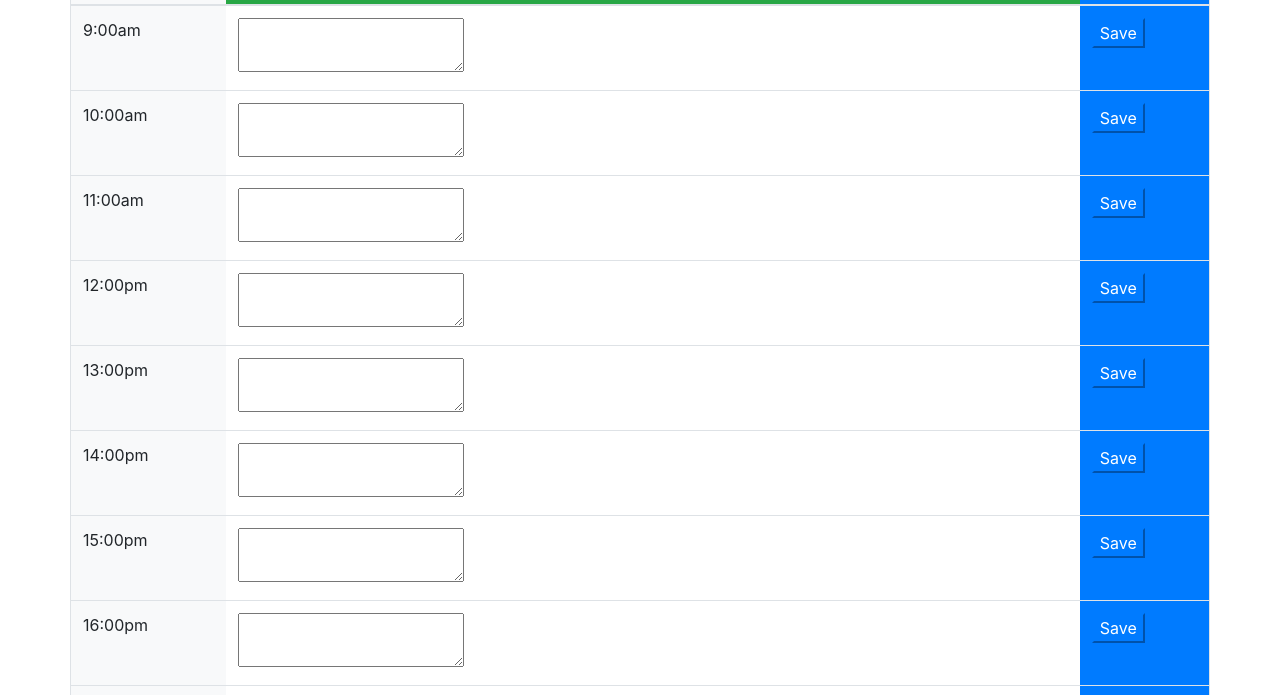
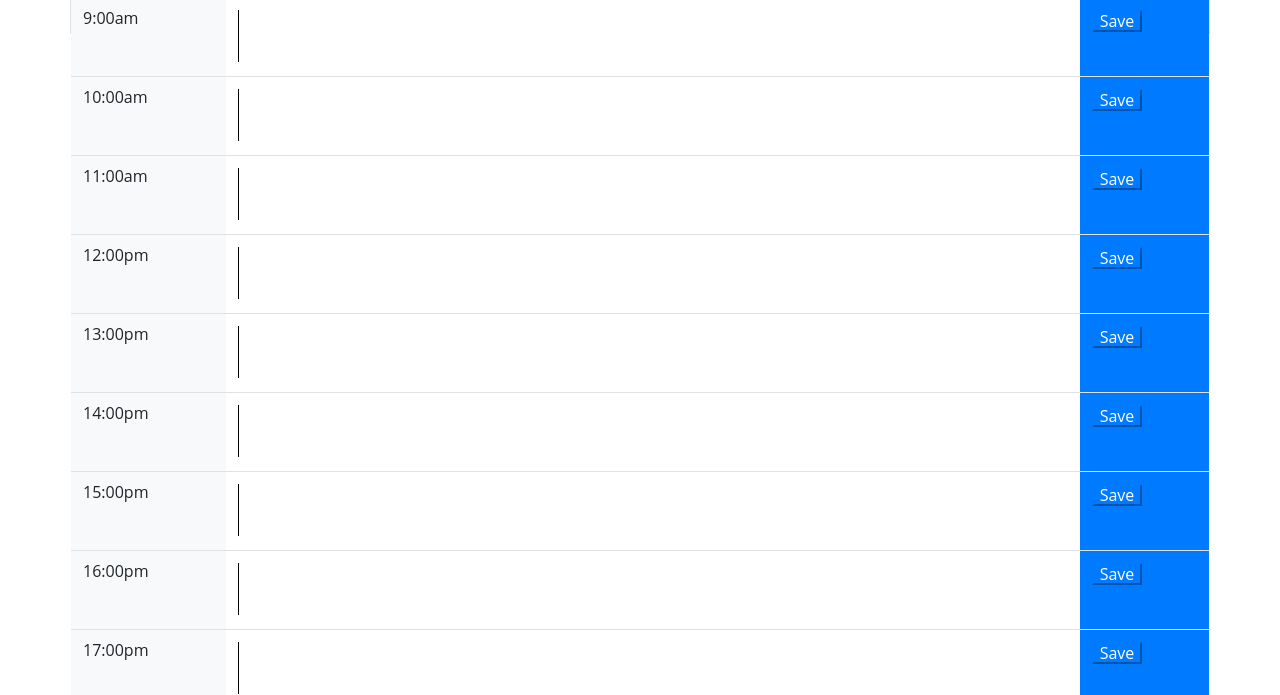
Before and after one commit to BSmalls6/homework_5, a plain HTML site: page index.html in a window 1280 px wide. Shown: the part 272-967 px from the top of the page. Drawn offline with nearby package versions, Linux system fonts and the light colour scheme.

Commit message:
actually linking css properly

```diff
--- a/index.html
+++ b/index.html
@@ -9,7 +9,7 @@
 
     <link rel="stylesheet" href="https://stackpath.bootstrapcdn.com/bootstrap/4.3.1/css/bootstrap.min.css"
         integrity="sha384-ggOyR0iXCbMQv3Xipma34MD+dH/1fQ784/j6cY/iJTQUOhcWr7x9JvoRxT2MZw1T" crossorigin="anonymous">
-    <link rel="stylesheet" type="text/css" src="style.css" />
+    <link rel="stylesheet" type="text/css" href="style.css" />
 </head>
 
 <body>
```
